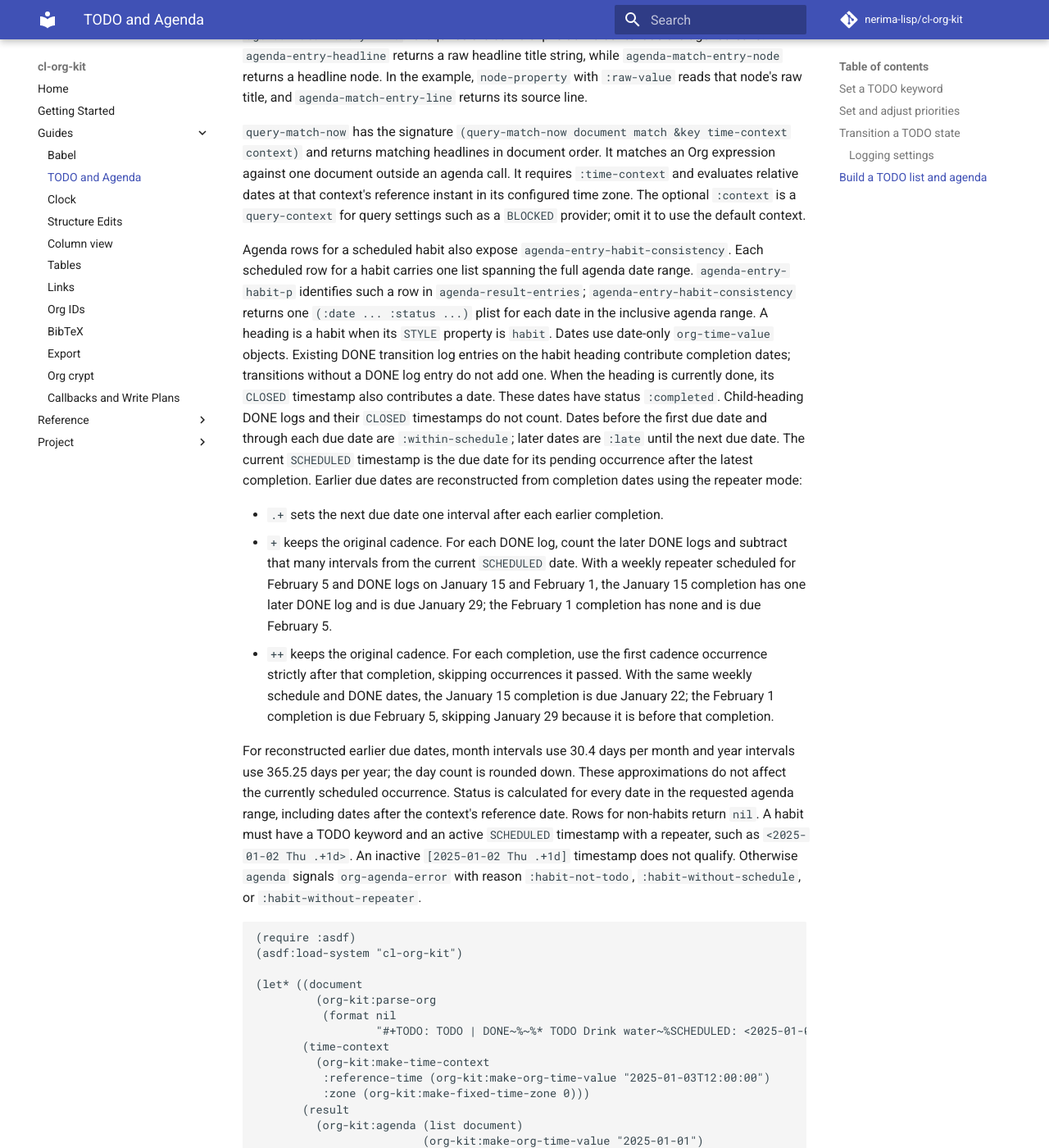
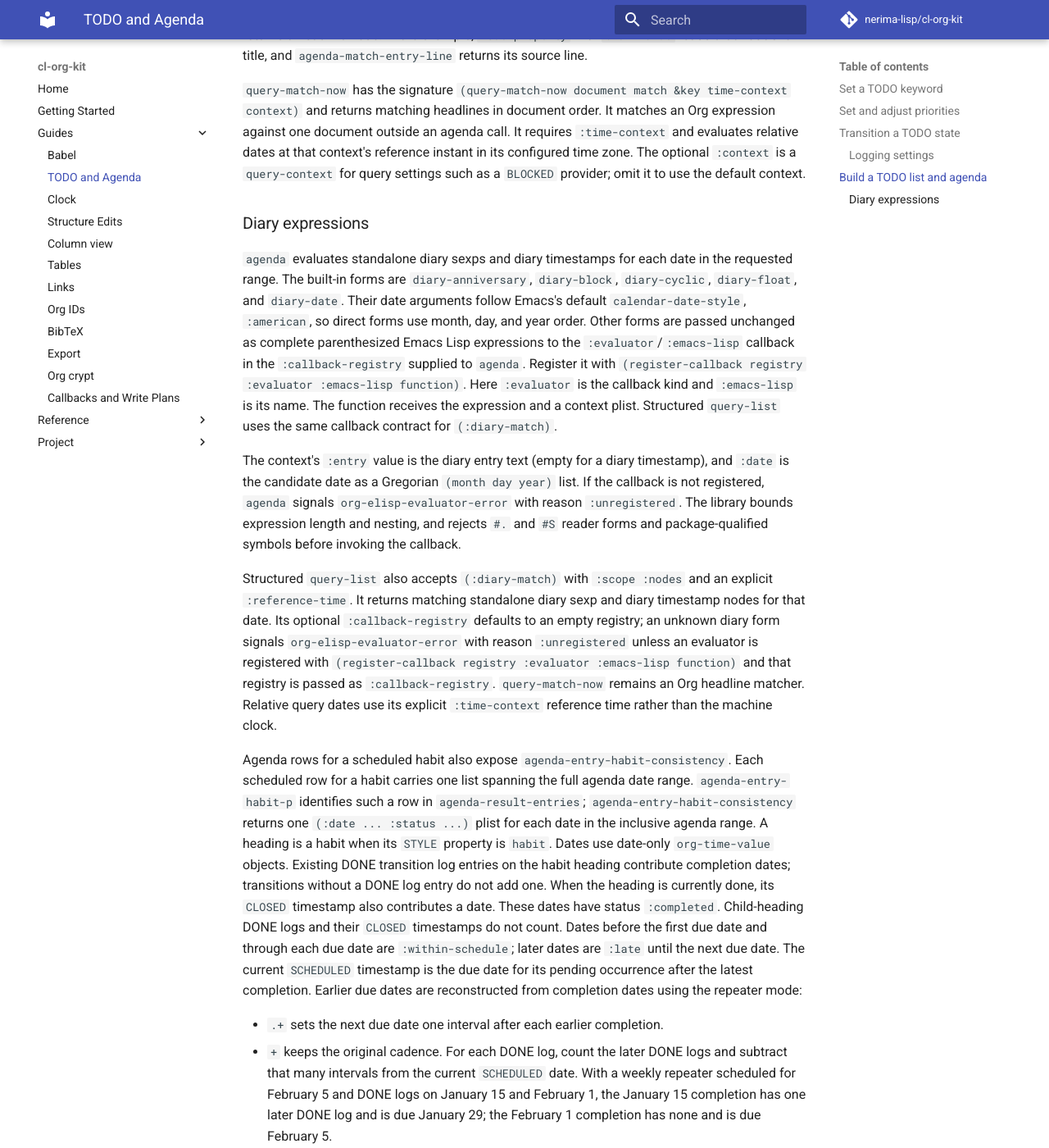
Before and after one commit to nerima-lisp/cl-org-kit, an MkDocs documentation site: the page built from docs/src/guides/todo-agenda.md, in a window 1280 px wide and 1400 px high, scrolled down 6110 px. Shown: the whole window at 82% size. Built offline with MkDocs 1.6.1 and Material for MkDocs 9.7.7, drawn with Linux system fonts in a browser that asks for light colours; comment, search, counter and statistics services are not loaded; some of the changed text lies outside the part shown.

Commit message:
feat(agenda): evaluate diary sexp dates

```diff
--- a/docs/src/guides/todo-agenda.md
+++ b/docs/src/guides/todo-agenda.md
@@ -65,8 +65,7 @@ A to C, call
 leaves the heading unmarked. On the updated document and heading, call
 `(org-kit:adjust-heading-priority updated-document updated-heading :up :previous-direction :up)`
 to set `[#C]`. `:previous-direction` tells the second call that the first call
-cleared the marker while moving in the same direction. To wrap from C to A, use
-`:down` for both calls and pass `:previous-direction :down` on the second.
+cleared the marker while moving in the same direction.
 Without a matching
 `:previous-direction`, an unmarked heading starts at the configured default.
 When a directive has at least three values, its first three values must define
@@ -313,6 +311,37 @@ document outside an agenda call. It requires `:time-context` and evaluates
 relative dates at that context's reference instant in its configured time zone.
 The optional `:context` is a `query-context` for query settings such as a
 `BLOCKED` provider; omit it to use the default context.
+
+### Diary expressions
+
+`agenda` evaluates standalone diary sexps and diary timestamps for each date in
+the requested range. The built-in forms are `diary-anniversary`, `diary-block`,
+`diary-cyclic`, `diary-float`, and `diary-date`. Their date arguments follow
+Emacs's default `calendar-date-style`, `:american`, so direct forms use
+month, day, and year order. Other forms are passed unchanged as complete
+parenthesized Emacs Lisp expressions to the `:evaluator`/`:emacs-lisp` callback
+in the `:callback-registry` supplied to `agenda`. Register it with
+`(register-callback registry :evaluator :emacs-lisp function)`. Here
+`:evaluator` is the callback kind and `:emacs-lisp` is its name. The function
+receives the expression and a context plist. Structured `query-list` uses the
+same callback contract for `(:diary-match)`.
+
+The context's `:entry` value is the diary entry text (empty for a diary
+timestamp), and `:date` is the candidate date as
+a Gregorian `(month day year)` list. If the callback is not registered,
+`agenda` signals `org-elisp-evaluator-error` with reason `:unregistered`.
+The library bounds expression length and nesting, and rejects `#.` and `#S`
+reader forms and package-qualified symbols before invoking the callback.
+
+Structured `query-list` also accepts `(:diary-match)` with `:scope :nodes` and
+an explicit `:reference-time`. It returns matching standalone diary sexp and
+diary timestamp nodes for that date. Its optional `:callback-registry` defaults
+to an empty registry; an unknown diary form signals
+`org-elisp-evaluator-error` with reason `:unregistered` unless an evaluator is
+registered with `(register-callback registry :evaluator :emacs-lisp function)`
+and that registry is passed as `:callback-registry`. `query-match-now` remains
+an Org headline matcher. Relative query dates use its explicit `:time-context`
+reference time rather than the machine clock.
 
 Agenda rows for a scheduled habit also expose `agenda-entry-habit-consistency`.
 Each scheduled row for a habit carries one list spanning the full agenda date
--- a/docs/src/reference/node-model.md
+++ b/docs/src/reference/node-model.md
@@ -177,6 +177,9 @@ the document and reused by its queries, edits, and exporters.
 | `:max-output-octets` | 256 Mi octets | encoded output |
 | `:max-agenda-range-days` | 3,660 days | inclusive days in one agenda range |
 | `:max-agenda-entries` | 1,000,000 | generated entries in one agenda call |
+| `:max-diary-work` | 1,000,000 | candidate-day and diary-expression pairs checked per agenda call or structured diary query |
+| `:max-diary-expression-length` | 65,536 characters | one diary expression's source length |
+| `:max-diary-expression-depth` | 128 | nested lists in one diary expression |
 | `:max-future-repeats` | 10,000 | generated future timestamp repeats |
 | `:max-export-expansion-depth` | 32 | recursive export expansion depth |
 | `:max-export-expanded-characters` | 64 Mi characters | cumulative expanded text per export |
@@ -209,13 +212,24 @@ table sorting.
 Queries can use a structured list or a slash-separated headline path. The
 list-form query is quoted data so Common Lisp does not evaluate it. Here `:path`
 selects a root-based headline path and `:todo` matches the TODO keyword. Both
-functions return headline nodes by default (`:scope :headlines`).
+functions return headline nodes by default (`:scope :headlines`). The structured
+`:diary-match` predicate selects standalone diary sexps and diary timestamps.
+It requires `:scope :nodes` and an explicit `:reference-time`; the returned
+nodes are the diary nodes that match that date.
 
 ~~~lisp
 (org-kit:query-list
  document '(:and (:path ("Projects")) (:todo := "TODO")))
+(org-kit:query-list
+ document '(:diary-match) :scope :nodes
+ :reference-time (cl-date-kit:make-local-date 2025 1 2))
 (org-kit:query-path document "Projects/*?{todo=\"TODO\"}")
 ~~~
+
+Unknown diary forms use `query-list`'s optional `:callback-registry`, which
+defaults to an empty registry. Register an Emacs Lisp evaluator there to handle
+those forms; without one, a matching unknown form signals
+`org-elisp-evaluator-error` with reason `:unregistered`.
 
 In a path selector, `*` matches exactly one level and `**` matches zero or more
 levels. The optional `?{...}` filter supports boolean `&`, `|`, and `!` operators;
```
Also changed, not shown: other parts of docs/src/guides/todo-agenda.md (+1 -2 lines), docs/src/guides/callbacks-and-write-plans.md (+10 -0 lines), 13 other files.
